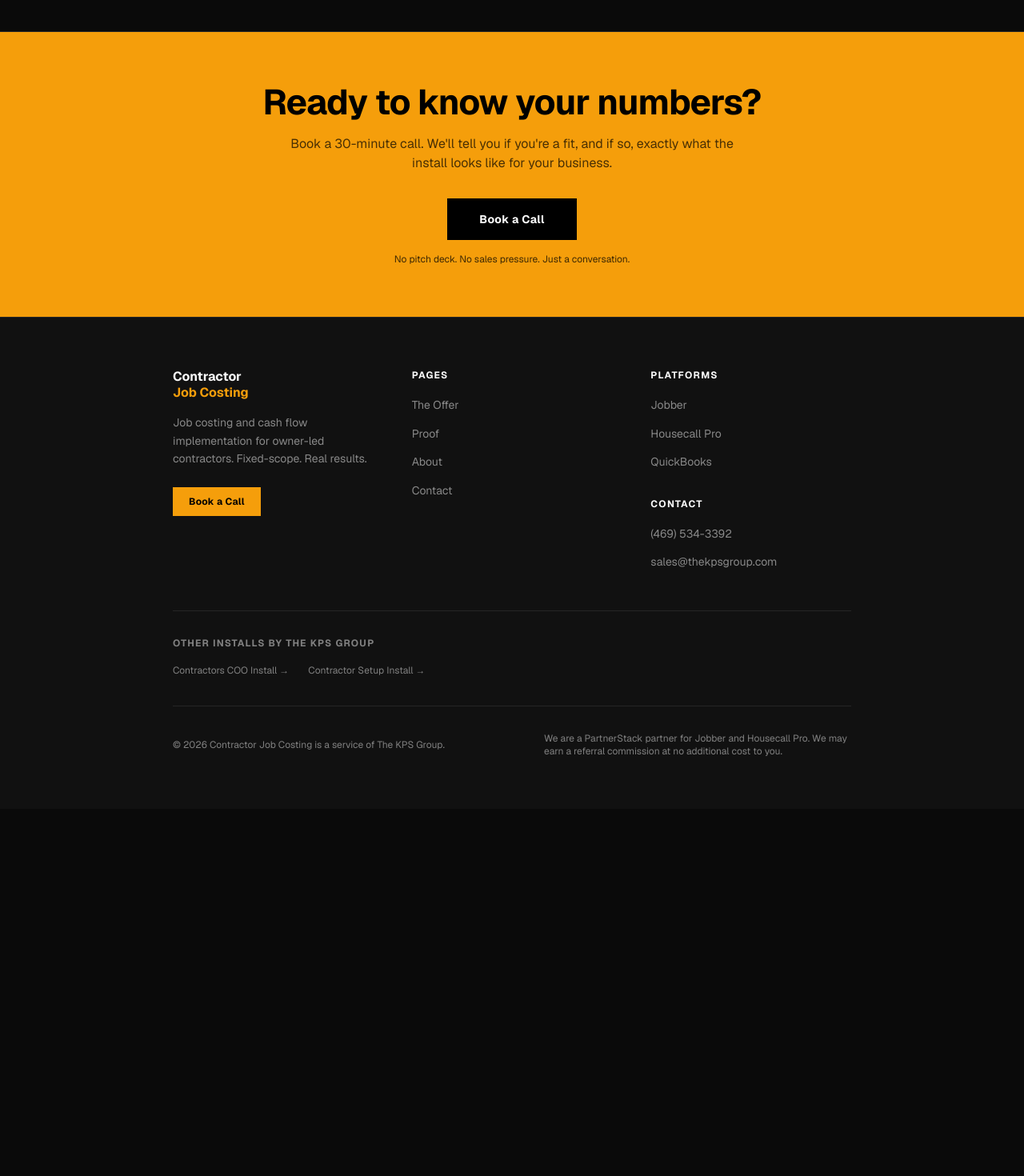
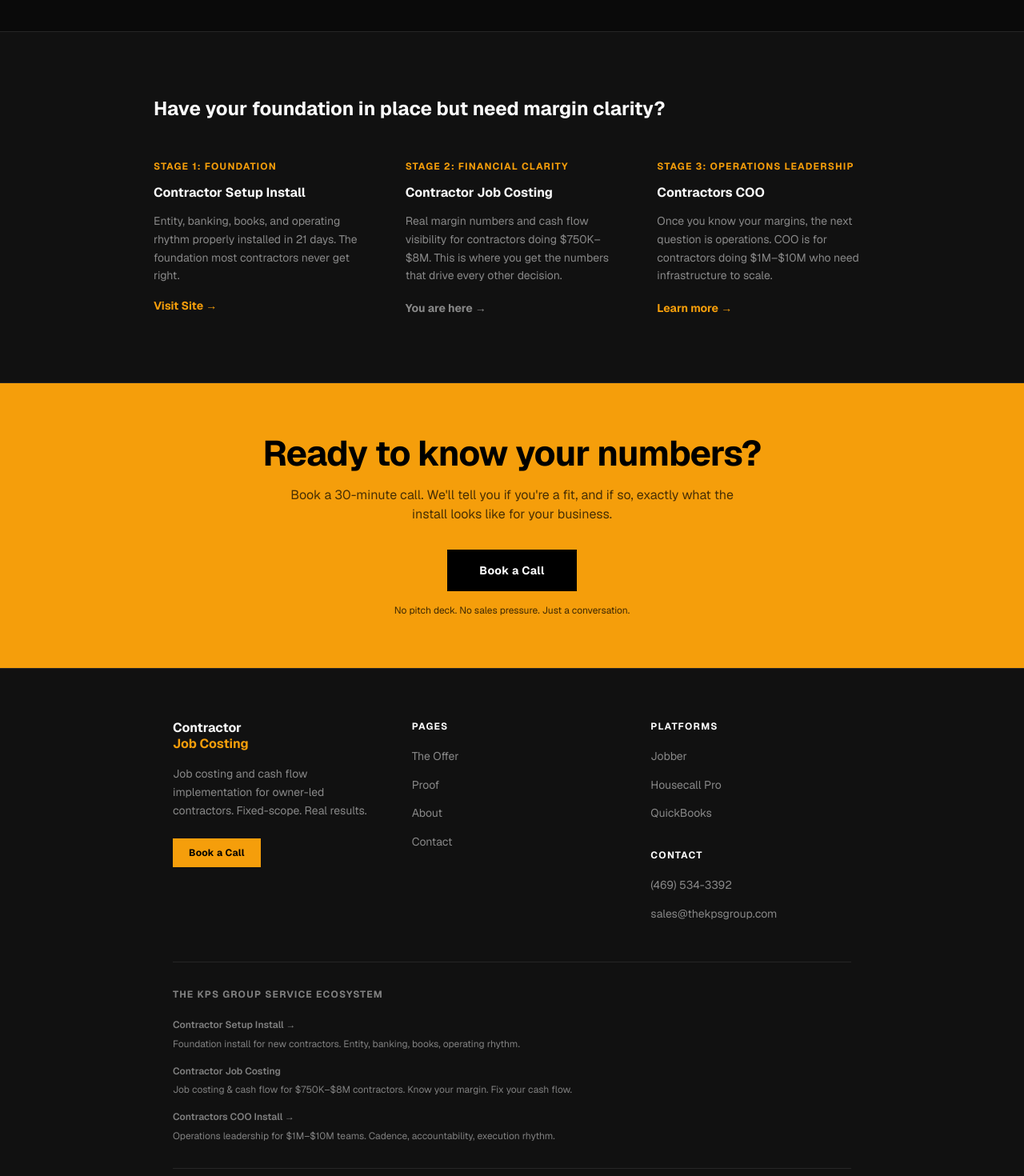
Before and after one commit to thekpsgroup/contractorjobcosting, a Next.js app: page / in a window 1280 px wide. Shown: the part 4500-5970 px from the top of the page at 80% size. Before the commit the page ends 5511 px from the top, so only its background shows below. Built offline with nearby package versions, Linux system fonts and the light colour scheme; no server answers.

Commit message:
Add cross-site ecosystem sections to About and Homepage

```diff
--- a/app/about/page.tsx
+++ b/app/about/page.tsx
@@ -210,6 +210,51 @@ export default function AboutPage() {
         </div>
       </section>
 
+      {/* ── SERVICE ECOSYSTEM ────────────────── */}
+      <section aria-label="Service progression" className="section border-b border-line">
+        <div className="container">
+          <h2 className="text-2xl font-bold text-fg mb-12 max-w-3xl">
+            Part of a Complete System
+          </h2>
+          <div className="grid grid-cols-1 md:grid-cols-3 gap-12">
+            <div className="border-l-4 border-amber-400 pl-6">
+              <p className="text-amber-500 text-xs font-bold tracking-widest uppercase mb-3">
+                Stage 1: Foundation
+              </p>
+              <h3 className="font-bold text-fg mb-3">Contractor Setup Install</h3>
+              <p className="text-muted text-sm leading-relaxed mb-4">
+                Gets new contractors off to the right start. Entity structure, banking, books, and the barebone operating rhythm.
+              </p>
+              <a href="https://www.contractorsetup.com/?utm_source=contractorjobcosting&utm_medium=referral" target="_blank" rel="noopener noreferrer" className="text-amber-500 text-sm font-bold hover:text-amber-400">
+                Learn more →
+              </a>
+            </div>
+            <div className="border-l-4 border-amber-400 pl-6">
+              <p className="text-amber-500 text-xs font-bold tracking-widest uppercase mb-3">
+                Stage 2: Financial Clarity
+              </p>
+              <h3 className="font-bold text-fg mb-3">Contractor Job Costing</h3>
+              <p className="text-muted text-sm leading-relaxed mb-4">
+                Real margin numbers and cash flow fixes. Built for $750K–$8M contractors who need to know what's profitable.
+              </p>
+              <span className="text-muted text-sm font-bold">You are here</span>
+            </div>
+            <div className="border-l-4 border-amber-400 pl-6">
+              <p className="text-amber-500 text-xs font-bold tracking-widest uppercase mb-3">
+                Stage 3: Operations Leadership
+              </p>
+              <h3 className="font-bold text-fg mb-3">Contractors COO</h3>
+              <p className="text-muted text-sm leading-relaxed mb-4">
+                The execution infrastructure your team needs to scale past the owner-operator model. Built for $1M–$10M contractors.
+              </p>
+              <a href="https://www.contractorscoo.com/?utm_source=contractorjobcosting&utm_medium=referral" target="_blank" rel="noopener noreferrer" className="text-amber-500 text-sm font-bold hover:text-amber-400">
+                Learn more →
+              </a>
+            </div>
+          </div>
+        </div>
+      </section>
+
       {/* ── CTA ──────────────────────────────────────────────────────────── */}
       <section className="section bg-surface">
         <div className="container">
--- a/app/page.tsx
+++ b/app/page.tsx
@@ -389,6 +389,51 @@ export default function HomePage() {
         </div>
       </section>
 
+      {/* ── SERVICE ECOSYSTEM ─────────────────────────────────────────────── */}
+      <section className="section border-b border-line bg-surface">
+        <div className="container">
+          <h2 className="text-2xl font-bold text-fg mb-12 max-w-2xl">
+            Have your foundation in place but need margin clarity?
+          </h2>
+          <div className="grid grid-cols-1 md:grid-cols-3 gap-12">
+            <div>
+              <p className="text-amber-500 text-xs font-bold tracking-widest uppercase mb-3">
+                Stage 1: Foundation
+              </p>
+              <h3 className="font-bold text-fg mb-3">Contractor Setup Install</h3>
+              <p className="text-muted text-sm leading-relaxed mb-4">
+                Entity, banking, books, and operating rhythm properly installed in 21 days. The foundation most contractors never get right.
+              </p>
+              <a href="https://www.contractorsetup.com/?utm_source=contractorjobcosting&utm_medium=referral" target="_blank" rel="noopener noreferrer" className="text-amber-500 text-sm font-bold hover:text-amber-400 flex items-center gap-2">
+                Visit Site →
+              </a>
+            </div>
+            <div>
+              <p className="text-amber-500 text-xs font-bold tracking-widest uppercase mb-3">
+                Stage 2: Financial Clarity
+              </p>
+              <h3 className="font-bold text-fg mb-3">Contractor Job Costing</h3>
+              <p className="text-muted text-sm leading-relaxed mb-4">
+                Real margin numbers and cash flow visibility for contractors doing $750K–$8M. This is where you get the numbers that drive every other decision.
+              </p>
+              <span className="text-muted text-sm font-bold">You are here →</span>
+            </div>
+            <div>
+              <p className="text-amber-500 text-xs font-bold tracking-widest uppercase mb-3">
+                Stage 3: Operations Leadership
+              </p>
+              <h3 className="font-bold text-fg mb-3">Contractors COO</h3>
+              <p className="text-muted text-sm leading-relaxed mb-4">
+                Once you know your margins, the next question is operations. COO is for contractors doing $1M–$10M who need infrastructure to scale.
+              </p>
+              <a href="https://www.contractorscoo.com/?utm_source=contractorjobcosting&utm_medium=referral" target="_blank" rel="noopener noreferrer" className="text-amber-500 text-sm font-bold hover:text-amber-400">
+                Learn more →
+              </a>
+            </div>
+          </div>
+        </div>
+      </section>
+
       {/* ── Bottom CTA Band ───────────────────────────────────────────────── */}
       <section className="bg-amber-500 py-16 px-6">
         <div className="container text-center">
--- a/components/layout/Footer.tsx
+++ b/components/layout/Footer.tsx
@@ -17,12 +17,14 @@ const platformLinks = [
 
 const networkLinks = [
   {
+    href: "https://www.contractorsetup.com/?utm_source=contractorjobcosting&utm_medium=referral&utm_campaign=network",
+    label: "Contractor Setup Install",
+    description: "Foundation install for new contractors. Entity, banking, books, operating rhythm.",
+  },
+  {
     href: "https://www.contractorscoo.com/?utm_source=contractorjobcosting&utm_medium=referral&utm_campaign=network",
     label: "Contractors COO Install",
-  },
-  {
-    href: "https://www.contractorsetup.com/?utm_source=contractorjobcosting&utm_medium=referral&utm_campaign=network",
-    label: "Contractor Setup Install",
+    description: "Operations leadership for $1M–$10M teams. Cadence, accountability, execution rhythm.",
   },
 ];
 
@@ -123,23 +125,37 @@ export function Footer() {
 
         {/* Other installs (cross-site network) */}
         <div className="border-t border-line pt-8 mb-8">
-          <p className="text-muted-2 text-xs font-bold tracking-widest uppercase mb-3">
-            Other Installs by The KPS Group
+          <p className="text-muted-2 text-xs font-bold tracking-widest uppercase mb-4">
+            The KPS Group Service Ecosystem
           </p>
-          <ul className="flex flex-wrap gap-x-6 gap-y-1.5">
-            {networkLinks.map(({ href, label }) => (
-              <li key={href}>
-                <a
-                  href={href}
-                  target="_blank"
-                  rel="noopener noreferrer"
-                  className="text-muted-2 text-xs hover:text-fg transition-colors"
-                >
-                  {label} &rarr;
-                </a>
-              </li>
-            ))}
-          </ul>
+          <div className="space-y-3">
+            <div>
+              <a
+                href="https://www.contractorsetup.com/?utm_source=contractorjobcosting&utm_medium=referral&utm_campaign=network"
+                target="_blank"
+                rel="noopener noreferrer"
+                className="text-muted-2 text-xs hover:text-fg transition-colors font-semibold"
+              >
+                Contractor Setup Install →
+              </a>
+              <p className="text-muted-2 text-xs mt-1">Foundation install for new contractors. Entity, banking, books, operating rhythm.</p>
+            </div>
+            <div>
+              <span className="text-muted-2 text-xs font-semibold">Contractor Job Costing</span>
+              <p className="text-muted-2 text-xs mt-1">Job costing & cash flow for $750K–$8M contractors. Know your margin. Fix your cash flow.</p>
+            </div>
+            <div>
+              <a
+                href="https://www.contractorscoo.com/?utm_source=contractorjobcosting&utm_medium=referral&utm_campaign=network"
+                target="_blank"
+                rel="noopener noreferrer"
+                className="text-muted-2 text-xs hover:text-fg transition-colors font-semibold"
+              >
+                Contractors COO Install →
+              </a>
+              <p className="text-muted-2 text-xs mt-1">Operations leadership for $1M–$10M teams. Cadence, accountability, execution rhythm.</p>
+            </div>
+          </div>
         </div>
 
         {/* Bottom bar */}
```
